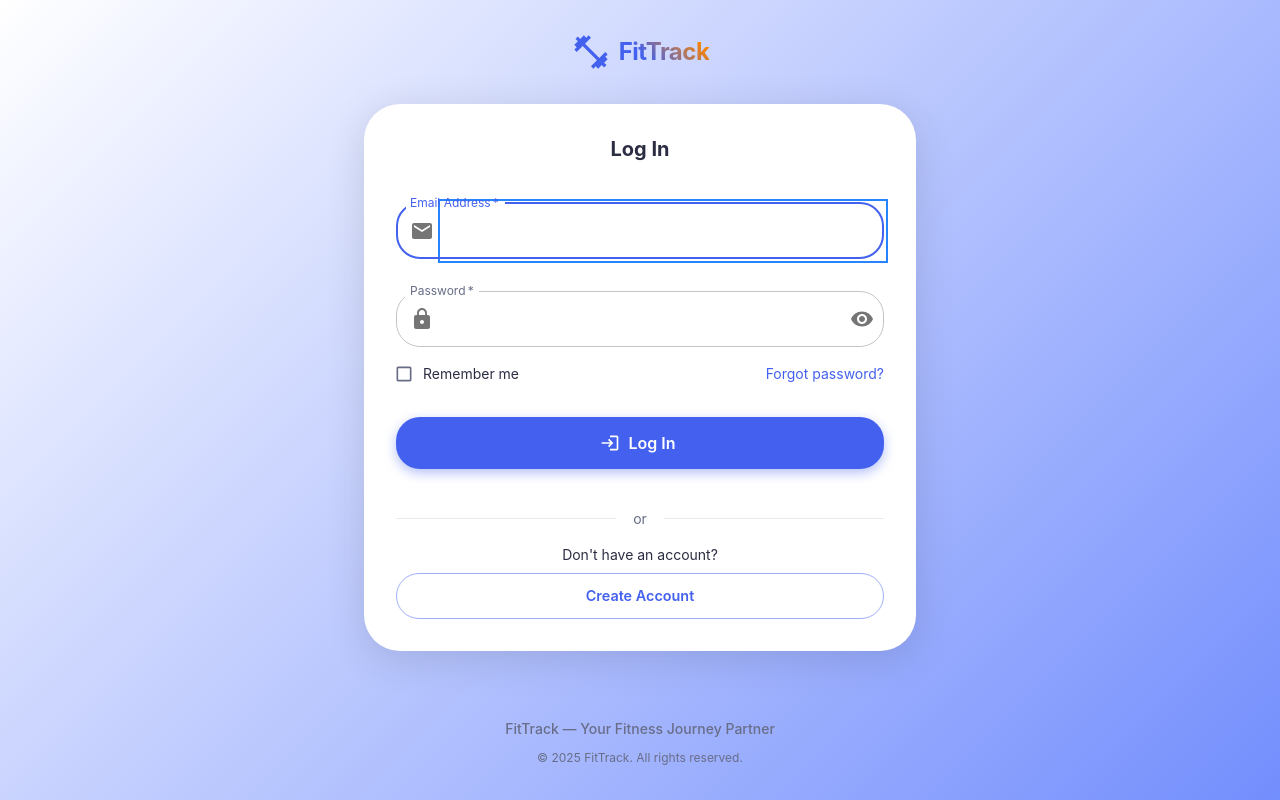
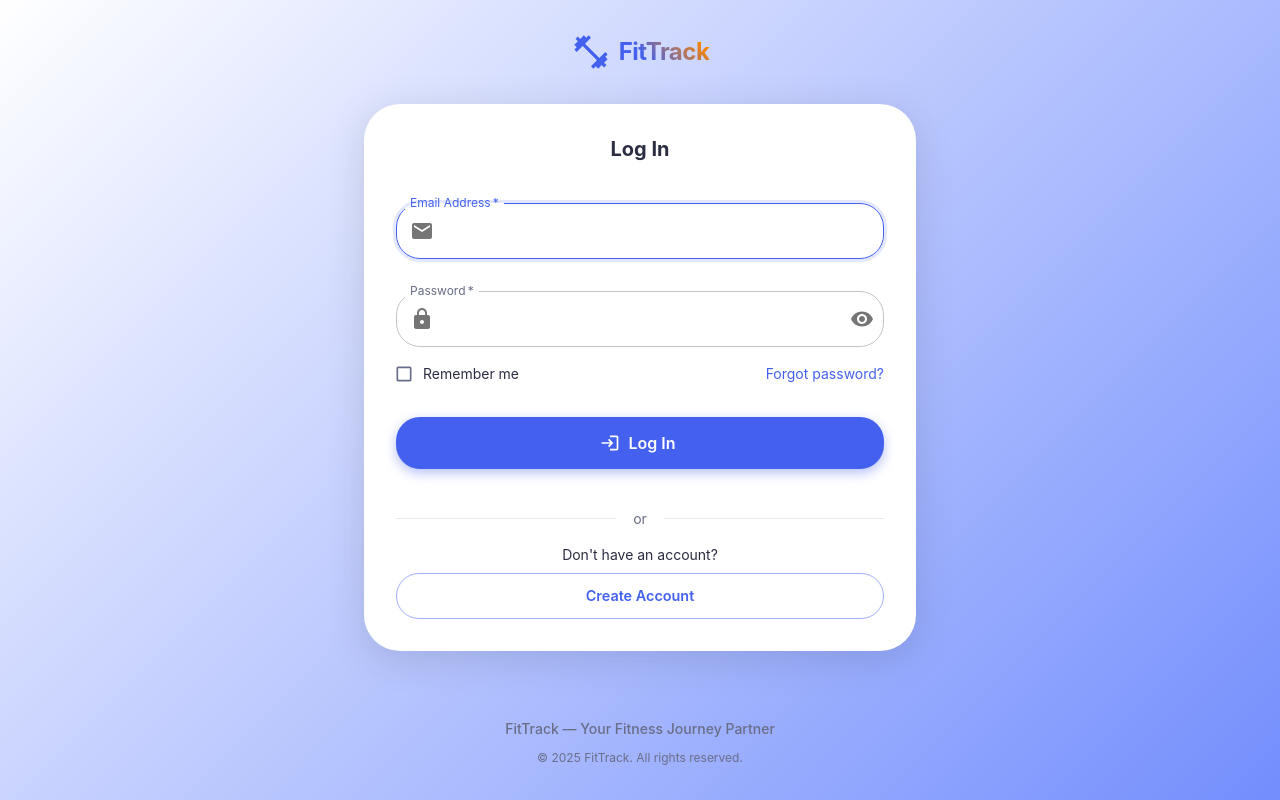
Before and after one commit to yugal07/FitTrack-, a React (Vite) app in the folder client/: page /login in a window 1280 px wide. Built offline with nearby package versions, Linux system fonts and the light colour scheme; no server answers.

Commit message:
fixed issue-Square while registering email and password

```diff
--- a/client/src/styles/global.css
+++ b/client/src/styles/global.css
@@ -175,3 +175,57 @@ body {
     font-size: 1.25rem !important;
   }
 }
+/* Override default focus and autofill styles for form inputs */
+/* This replaces the harsh square outline with a subtle, rounded effect */
+.MuiOutlinedInput-root.Mui-focused .MuiOutlinedInput-notchedOutline {
+  border-color: #4361ee !important;
+  border-width: 1px !important;
+  box-shadow: 0 0 0 3px rgba(67, 97, 238, 0.15) !important;
+  outline: none !important;
+}
+
+/* Override the default focus-visible styles for inputs */
+.MuiOutlinedInput-root:focus-visible {
+  outline: none !important;
+}
+
+/* Override autofill styles in Chrome/Safari */
+input:-webkit-autofill,
+input:-webkit-autofill:hover,
+input:-webkit-autofill:focus,
+textarea:-webkit-autofill,
+textarea:-webkit-autofill:hover,
+textarea:-webkit-autofill:focus,
+select:-webkit-autofill,
+select:-webkit-autofill:hover,
+select:-webkit-autofill:focus {
+  -webkit-box-shadow: 0 0 0 1000px transparent inset !important;
+  transition: background-color 5000s ease-in-out 0s;
+  background-clip: content-box !important;
+}
+
+/* Fix for Firefox autofill */
+@-moz-document url-prefix() {
+  input:-moz-autofill,
+  textarea:-moz-autofill,
+  select:-moz-autofill {
+    background-color: transparent !important;
+    background-image: none !important;
+    color: inherit !important;
+  }
+}
+
+/* Modify existing :focus-visible rule to make it compatible with your inputs */
+.MuiOutlinedInput-root:focus-visible {
+  outline: none !important;
+}
+
+/* Add smooth transition for focus effects */
+.MuiOutlinedInput-notchedOutline {
+  transition: border-color 0.2s ease-in-out, box-shadow 0.2s ease-in-out;
+}
+
+/* Ensure focused inputs don't get the default browser outline */
+.MuiInputBase-input:focus {
+  outline: none !important;
+}
```
